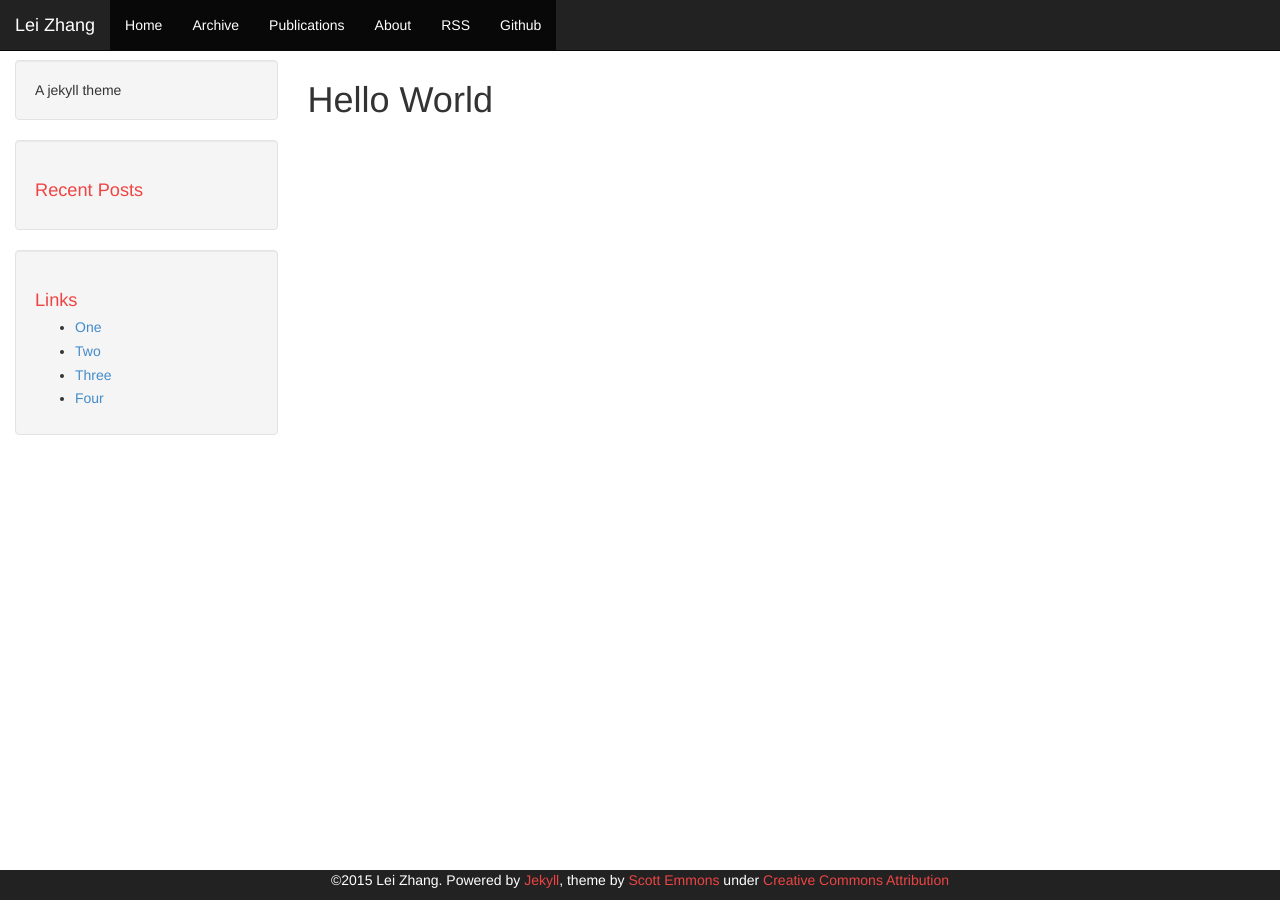
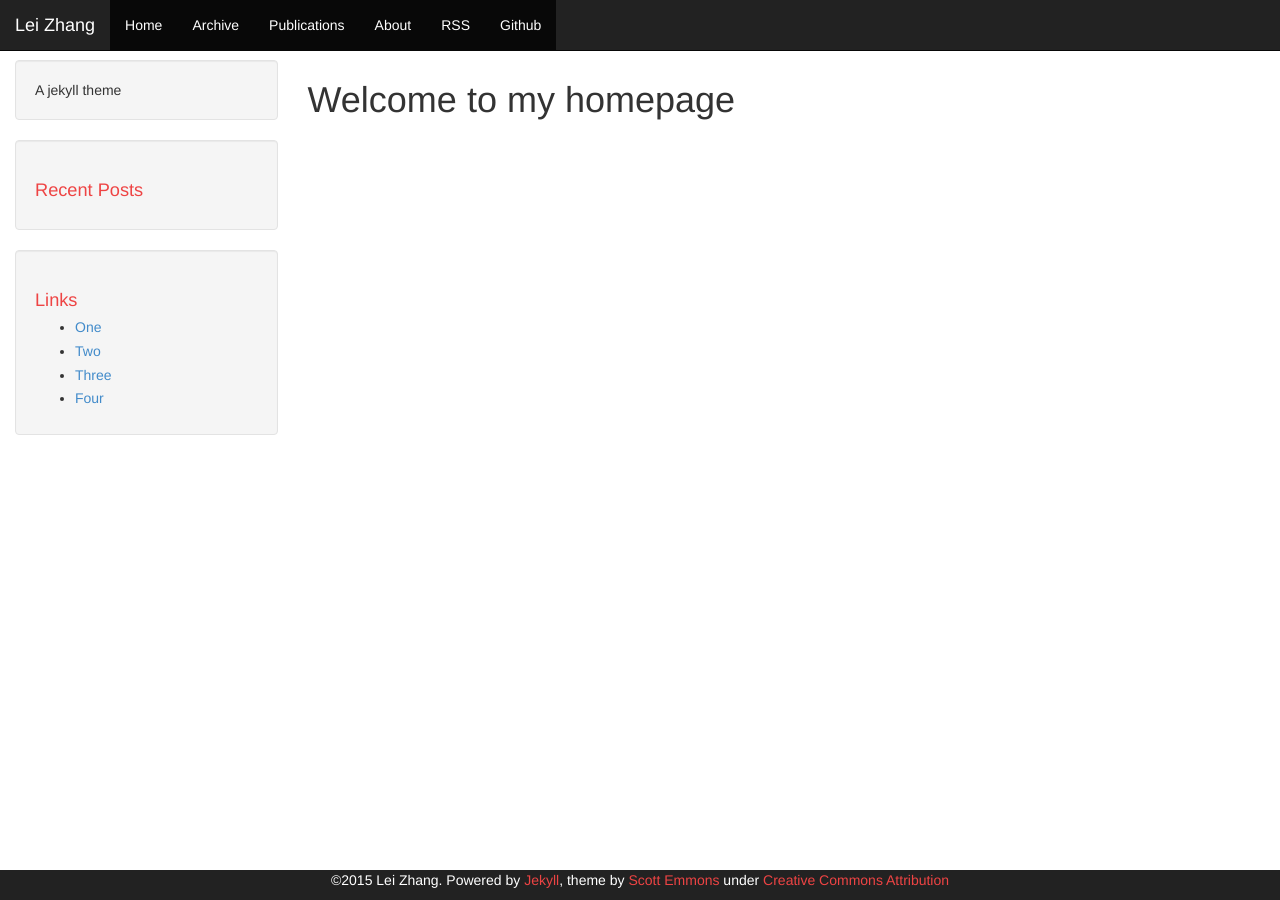
Before and after one commit to DrLeiZhang/website, a Jekyll site: the page built from index.html, in a window 1280 px wide. Built offline with Jekyll 4.4.1, drawn with Linux system fonts in a browser that asks for light colours; Markdown is read by kramdown in place of the engine named in the settings; the list of posts is cut into pages by our own code.

Commit message:
Update
Signed-off-by: leizhang@cqu.edu.cn <leizhang@cqu.edu.cn>

```diff
--- a/index.html
+++ b/index.html
@@ -2,4 +2,4 @@
 layout: default
 ---
 
-<h1>Hello World</h1>
+<h1>Welcome to my homepage</h1>
```
